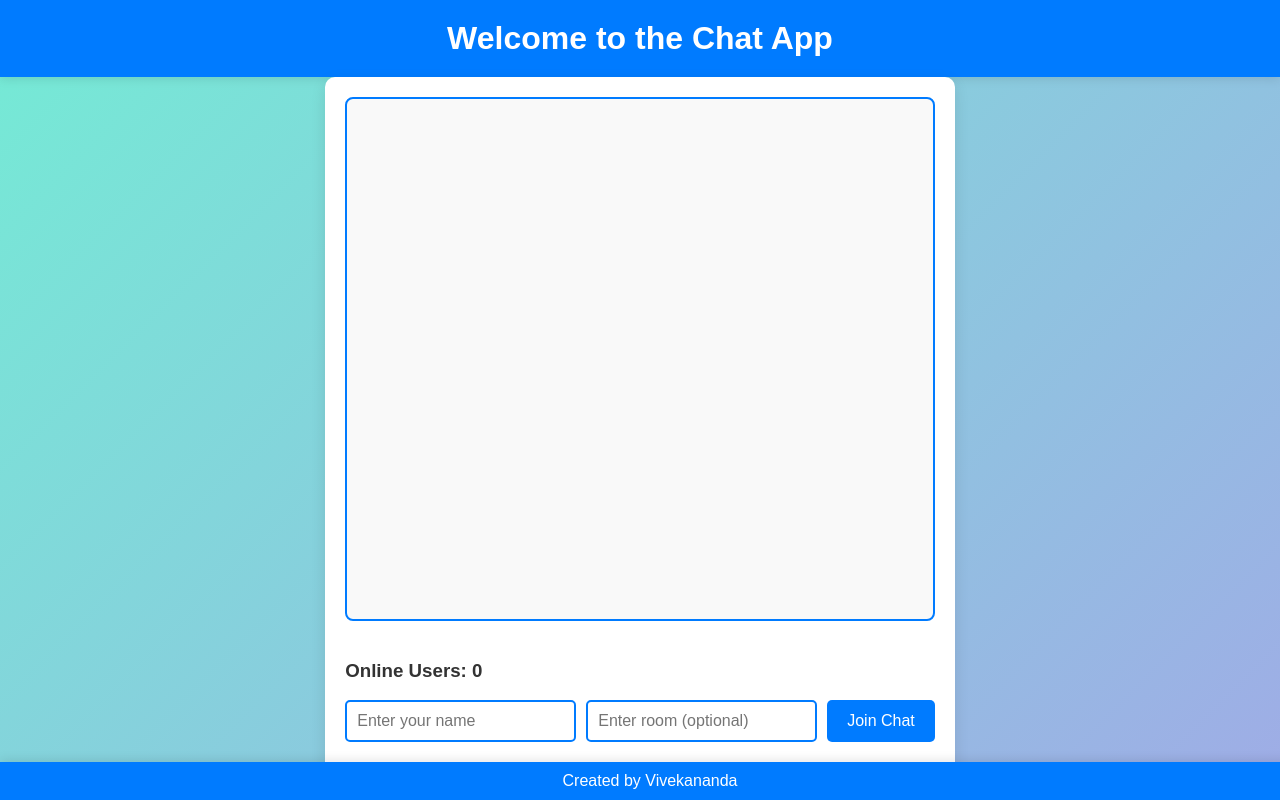
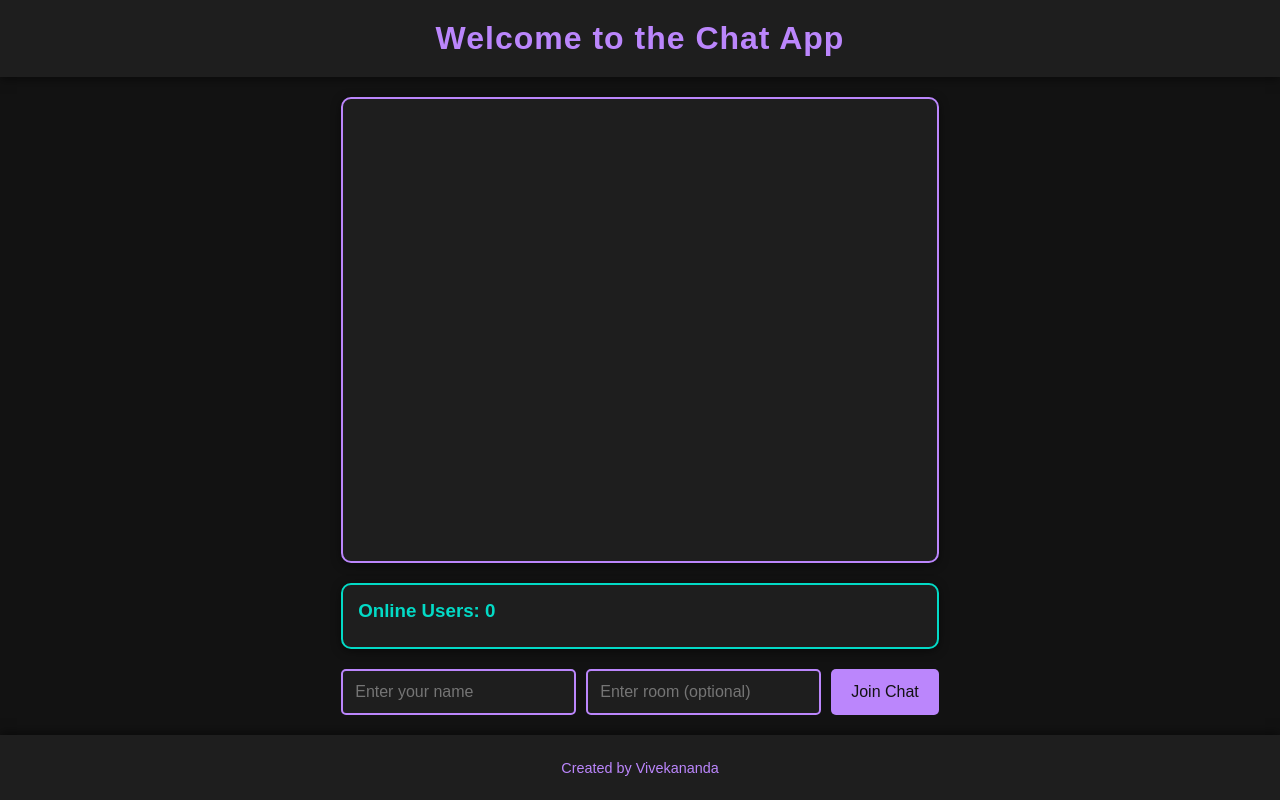
Before and after one commit to Vivekananda789/ultimate-chat-app, a Flask app: page / in a window 1280 px wide. Run offline with Flask 3, Linux system fonts and the light colour scheme; some libraries are stand-ins or nearby versions.

Commit message:
Update style.css

```diff
--- a/static/style.css
+++ b/static/style.css
@@ -1,121 +1,158 @@
-/* style.css */
+/* style.css - Dark Theme for Chat App */
 
 body {
     font-family: 'Arial', sans-serif;
     margin: 0;
     padding: 0;
-    background: linear-gradient(135deg, #74EBD5 0%, #9FACE6 100%);
-    color: #333;
+    background: #121212;
+    color: #E0E0E0;
     display: flex;
     flex-direction: column;
-    min-height: 100vh;
+    height: 100vh;
+    overflow: hidden;
 }
 
 header {
-    background: #007bff;
-    color: #fff;
+    background: #1E1E1E;
+    color: #BB86FC;
     padding: 20px;
     text-align: center;
-    box-shadow: 0 2px 10px rgba(0, 0, 0, 0.1);
+    box-shadow: 0 2px 10px rgba(0, 0, 0, 0.5);
 }
 
 h1 {
     margin: 0;
     font-size: 2em;
-}
-
-h2 {
-    margin-top: 10px;
-    font-size: 1.5em;
+    letter-spacing: 1px;
 }
 
 .container {
     flex: 1;
     padding: 20px;
-    max-width: 900px;
+    max-width: 1000px;
     margin: auto;
-    background: #fff;
-    border-radius: 10px;
-    box-shadow: 0 5px 15px rgba(0, 0, 0, 0.1);
     display: flex;
     flex-direction: column;
-    overflow: hidden;
+    gap: 20px;
 }
 
 #chat-box {
     flex: 1;
-    padding: 10px;
-    border: 2px solid #007bff;
-    border-radius: 8px;
-    background: #f9f9f9;
+    padding: 15px;
+    border: 2px solid #BB86FC;
+    border-radius: 10px;
+    background: #1E1E1E;
+    box-shadow: 0 2px 10px rgba(0, 0, 0, 0.5);
     overflow-y: auto;
-    max-height: 500px;
-    margin-bottom: 20px;
+    display: flex;
+    flex-direction: column;
+    gap: 10px;
 }
 
-#chat-box p {
-    margin: 10px 0;
-    padding: 8px;
-    border-radius: 5px;
+/* Message Styles */
+.message {
+    display: flex;
+    flex-direction: column;
+    padding: 10px;
+    border-radius: 10px;
+    max-width: 75%;
 }
 
-.server-message {
-    color: #ff9800;
-    font-weight: bold;
+.message.self {
+    align-self: flex-end;
+    background: #BB86FC;
+    color: #121212;
+    text-align: right;
 }
 
-.user-message {
-    background: #d1e7ff;
+.message.other {
     align-self: flex-start;
-    border: 1px solid #007bff;
+    background: #333;
+    color: #E0E0E0;
+    text-align: left;
 }
 
-.my-message {
-    background: #007bff;
-    color: #fff;
-    align-self: flex-end;
-    border: 1px solid #0056b3;
+.message .username {
+    font-weight: bold;
+    font-size: 0.9em;
+    margin-bottom: 5px;
 }
 
+.message .timestamp {
+    font-size: 0.8em;
+    color: #888;
+    margin-top: 5px;
+}
+
+/* Online Users Section */
+#users-online {
+    padding: 15px;
+    border: 2px solid #03DAC6;
+    border-radius: 10px;
+    background: #1E1E1E;
+    box-shadow: 0 2px 10px rgba(0, 0, 0, 0.5);
+}
+
+#users-online h3 {
+    margin: 0 0 10px 0;
+    color: #03DAC6;
+}
+
+#user-list {
+    list-style: none;
+    padding: 0;
+    margin: 0;
+    display: flex;
+    flex-wrap: wrap;
+    gap: 10px;
+}
+
+#user-list li {
+    background: #03DAC6;
+    color: #121212;
+    padding: 5px 10px;
+    border-radius: 5px;
+    font-size: 0.9em;
+}
+
+/* Forms */
 form {
     display: flex;
     gap: 10px;
+    justify-content: space-between;
 }
 
 input[type="text"] {
     flex: 1;
-    padding: 10px;
-    border: 2px solid #007bff;
+    padding: 12px;
+    border: 2px solid #BB86FC;
     border-radius: 5px;
+    background: #1E1E1E;
+    color: #E0E0E0;
     font-size: 1em;
 }
 
 button {
-    padding: 10px 20px;
-    background: #007bff;
-    color: #fff;
+    padding: 12px 20px;
+    background: #BB86FC;
+    color: #121212;
     border: none;
     border-radius: 5px;
+    font-size: 1em;
     cursor: pointer;
-    font-size: 1em;
-    transition: background 0.3s ease;
+    transition: background 0.3s;
 }
 
 button:hover {
-    background: #0056b3;
+    background: #9B6AF5;
 }
 
+/* Footer */
 footer {
     text-align: center;
     padding: 10px;
-    background-color: #007bff;
-    color: #fff;
-    position: fixed;
-    bottom: 0;
-    width: 100%;
-    box-shadow: 0 -2px 10px rgba(0, 0, 0, 0.1);
+    background: #1E1E1E;
+    color: #BB86FC;
+    font-size: 0.9em;
+    box-shadow: 0 -2px 10px rgba(0, 0, 0, 0.5);
 }
-
-footer p {
-    margin: 0;
-}
```
